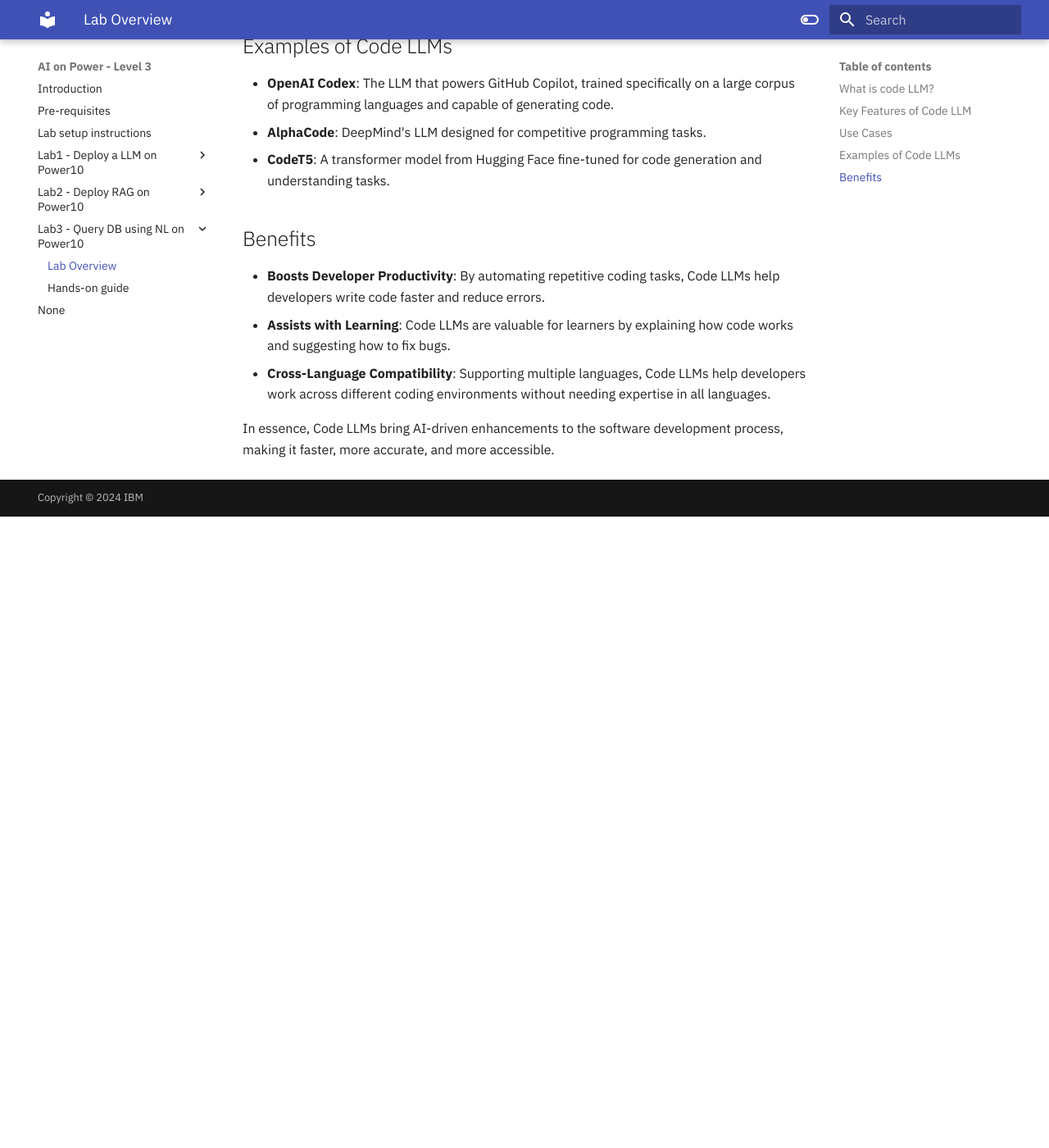
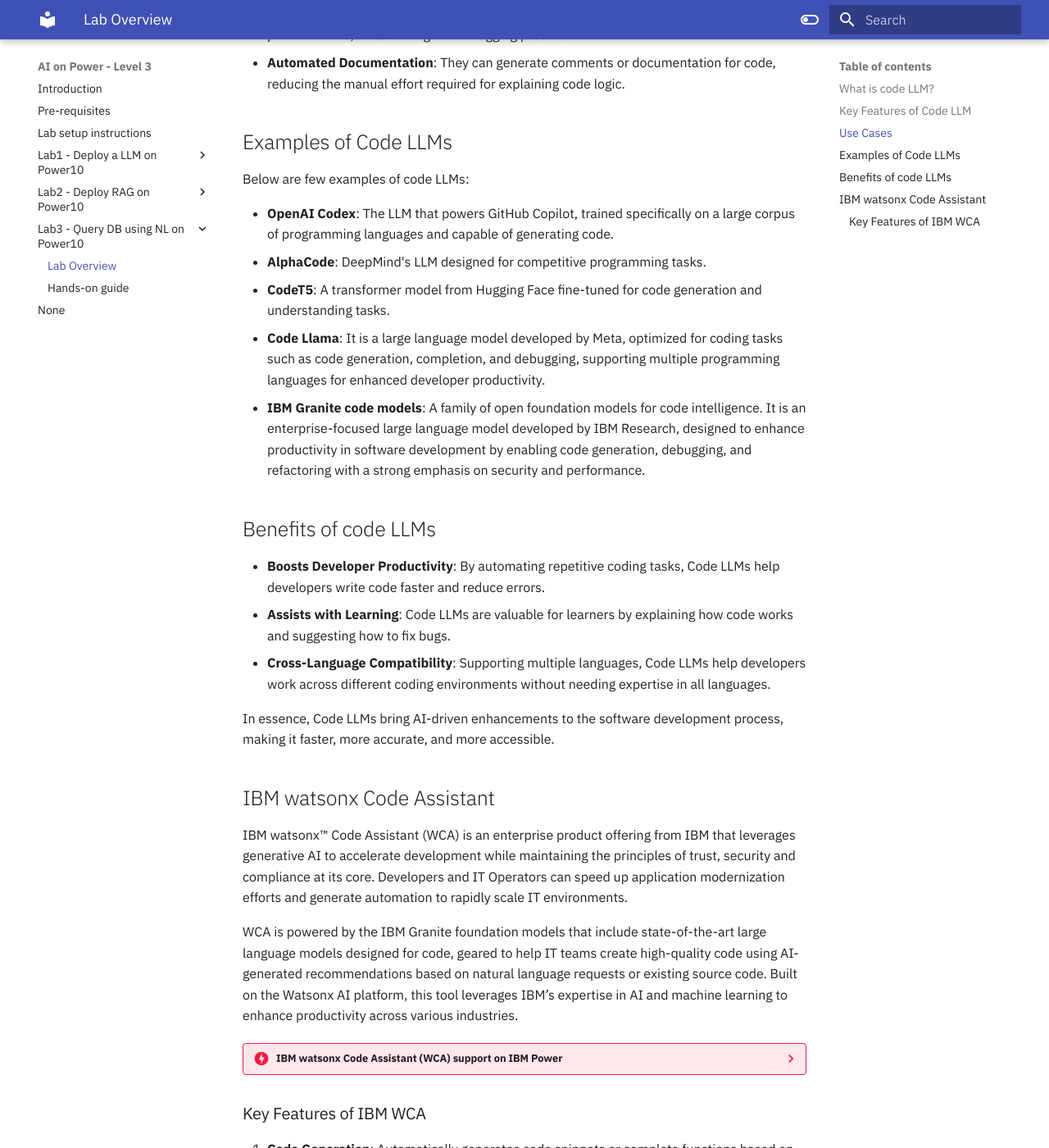
Before and after one commit to IBM/AI-on-Power-Level3, an MkDocs documentation site: the page built from docs/Lab3/lab3-overview.md, in a window 1280 px wide and 1400 px high, scrolled down 1126 px. Shown: the whole window at 82% size. Built offline with MkDocs 1.6.1 and Material for MkDocs 9.7.7, drawn with Linux system fonts in a browser that asks for light colours; before the commit the page ends 1756 px from its top, so only the background shows below that; some of the changed text lies outside the part shown.

Commit message:
Update lab3-overview.md

```diff
--- a/docs/Lab3/lab3-overview.md
+++ b/docs/Lab3/lab3-overview.md
@@ -1,4 +1,7 @@
 # Query a DB using LLM on IBM Power10 - Lab education
+
+In this lab, we will use a code LLM to convert a natural language query into a SQL statement and use that to query a DB.
+But before we do that, lets understand what code LLM is, its benefits, key use cases and IBM products around code LLMs.
 
 ## What is code LLM?
 
@@ -21,13 +24,37 @@
   - **Automated Documentation**: They can generate comments or documentation for code, reducing the manual effort required for explaining code logic.
 
 ## Examples of Code LLMs
+
+  Below are few examples of code LLMs:
+
   - **OpenAI Codex**: The LLM that powers GitHub Copilot, trained specifically on a large corpus of programming languages and capable of generating code.
   - **AlphaCode**: DeepMind's LLM designed for competitive programming tasks.
   - **CodeT5**: A transformer model from Hugging Face fine-tuned for code generation and understanding tasks.
+  - **Code Llama**: It is a large language model developed by Meta, optimized for coding tasks such as code generation, completion, and debugging, supporting multiple programming languages for enhanced developer productivity.
+  - **IBM Granite code models**: A family of open foundation models for code intelligence. It is an enterprise-focused large language model developed by IBM Research, designed to enhance productivity in software development by enabling code generation, debugging, and refactoring with a strong emphasis on security and performance.
 
-## Benefits
+## Benefits of code LLMs
+
   - **Boosts Developer Productivity**: By automating repetitive coding tasks, Code LLMs help developers write code faster and reduce errors.
   - **Assists with Learning**: Code LLMs are valuable for learners by explaining how code works and suggesting how to fix bugs.
   - **Cross-Language Compatibility**: Supporting multiple languages, Code LLMs help developers work across different coding environments without needing expertise in all languages.
 
 In essence, Code LLMs bring AI-driven enhancements to the software development process, making it faster, more accurate, and more accessible.
+
+## IBM watsonx Code Assistant
+
+IBM watsonx™ Code Assistant (WCA) is an enterprise product offering from IBM that leverages generative AI to accelerate development while maintaining the principles of trust, security and compliance at its core. Developers and IT Operators can speed up application modernization efforts and generate automation to rapidly scale IT environments.
+
+WCA is powered by the IBM Granite foundation models that include state-of-the-art large language models designed for code, geared to help IT teams create high-quality code using AI-generated recommendations based on natural language requests or existing source code. Built on the Watsonx AI platform, this tool leverages IBM’s expertise in AI and machine learning to enhance productivity across various industries.
+
+??? danger "IBM watsonx Code Assistant (WCA) support on IBM Power"
+
+    NOTE: At the time of writing this lab, IBM WCA is not available to run on IBM Power yet. However, clients can use foundation models (either hosted by WCA on IBM Cloud or running stand-alone on-premise on IBM Power) to infuse and harness the power of (Gen)AI into their on-prem applications running on IBM Power.
+
+### Key Features of IBM WCA
+
+1. **Code Generation**: Automatically generates code snippets or complete functions based on natural language prompts or specific programming needs.
+2. **Debugging Assistance**: Helps identify bugs and suggests fixes, improving the efficiency of the development process.
+3. **Multi-Language Support**: Supports a variety of programming languages, making it versatile for different development environments.
+4. **Security and Compliance**: Designed with a strong focus on enterprise-level security, ensuring that generated code adheres to industry standards and compliance regulations.
+5. **Customization**: Tailors AI recommendations to the specific needs of a project, enabling more accurate code suggestions and personalized developer assistance.
```
